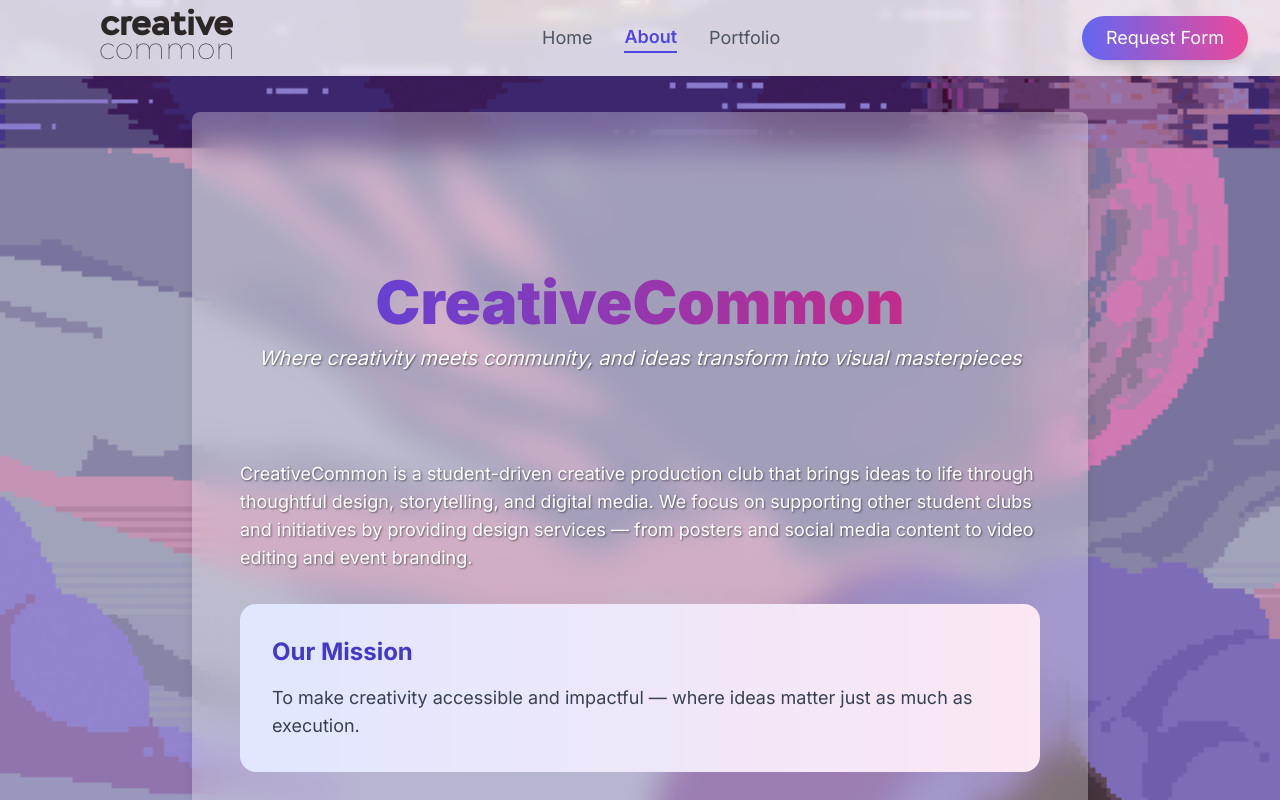
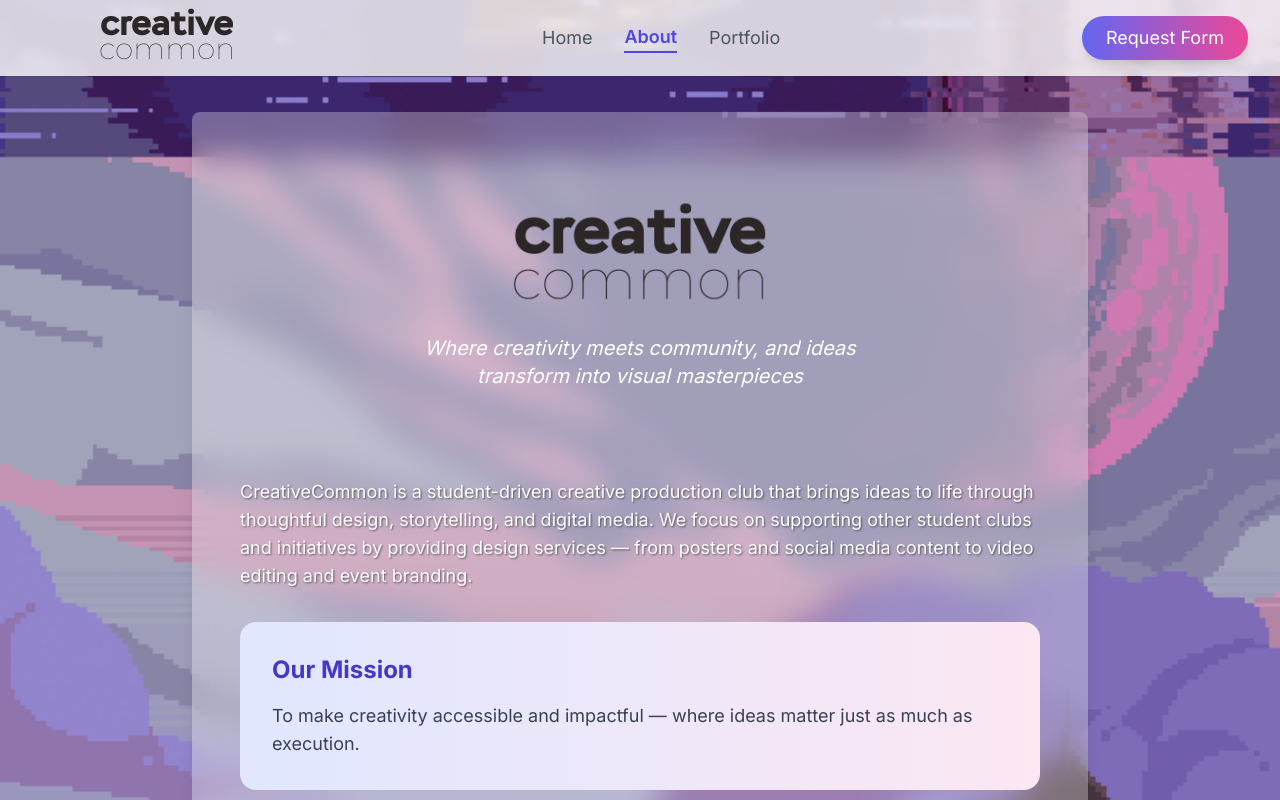
Before and after one commit to ZOZORIZ/Creative_Common_Web, a Next.js app: page /about in a window 1280 px wide. Shown: the top 800 px of the page. Built offline with nearby package versions, Linux system fonts and the light colour scheme; a web font is replaced by a local one.

Commit message:
Bug Fixes Again I Swear

```diff
--- a/app/about/page.tsx
+++ b/app/about/page.tsx
@@ -93,19 +93,22 @@ export default function About() {
         {/* Vertical Blur Container for Text Sections (Starts from Hero) */}
         <div className="max-w-4xl mx-auto backdrop-blur-lg bg-white/30 rounded-lg p-6 sm:p-8 shadow-lg my-4 sm:my-8">
           {/* Hero Section */}
-          <section className="pt-12 sm:pt-20 md:pt-32 pb-0 px-2 sm:px-4 text-center">
-            <motion.h1
-              initial={{ opacity: 0, y: 20 }}
-              animate={{ opacity: 1, y: 0 }}
-              className="text-2xl sm:text-5xl md:text-6xl font-black mb-3 bg-gradient-to-r from-indigo-600 to-pink-600 bg-clip-text text-transparent"
-            >
-              CreativeCommon
-            </motion.h1>
+          <section className="pt-4 sm:pt-25 md:pt-10 pb-0 px-10 sm:px-40 text-center">
+          <div className="flex items-center">
+            <div className="w-[570px] sm:w-[570px] h-[70px] sm:h-[150px] flex items-center justify-center overflow-hidden">
+              <img
+                src="/logo.png"
+                alt="CreativeCommon Logo"
+                className="object-cover w-full h-full"
+                draggable="false"
+              />
+            </div>
+        </div>
             <motion.p
               initial={{ opacity: 0, y: 20 }}
               animate={{ opacity: 1, y: 0 }}
               transition={{ delay: 0.2 }}
-              className="text-xs sm:text-xl italic text-white mb-6 sm:mb-12 px-2" style={{ textShadow: '1px 1px 2px rgba(0,0,0,0.5)' }}
+              className="text-xs sm:text-xl italic text-white mb-10 sm:mb-12 px-2"
             >
               Where creativity meets community, and ideas transform into visual masterpieces
             </motion.p>
```
